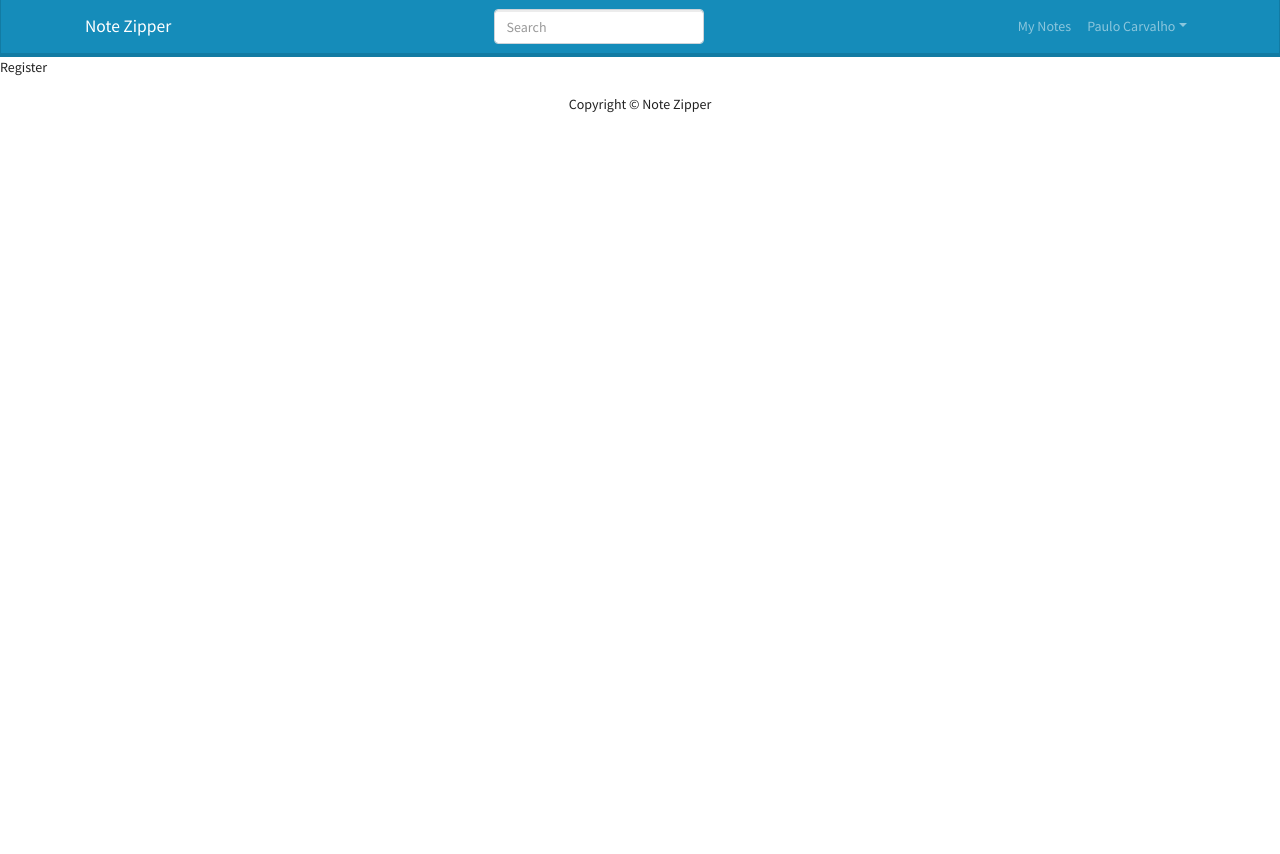
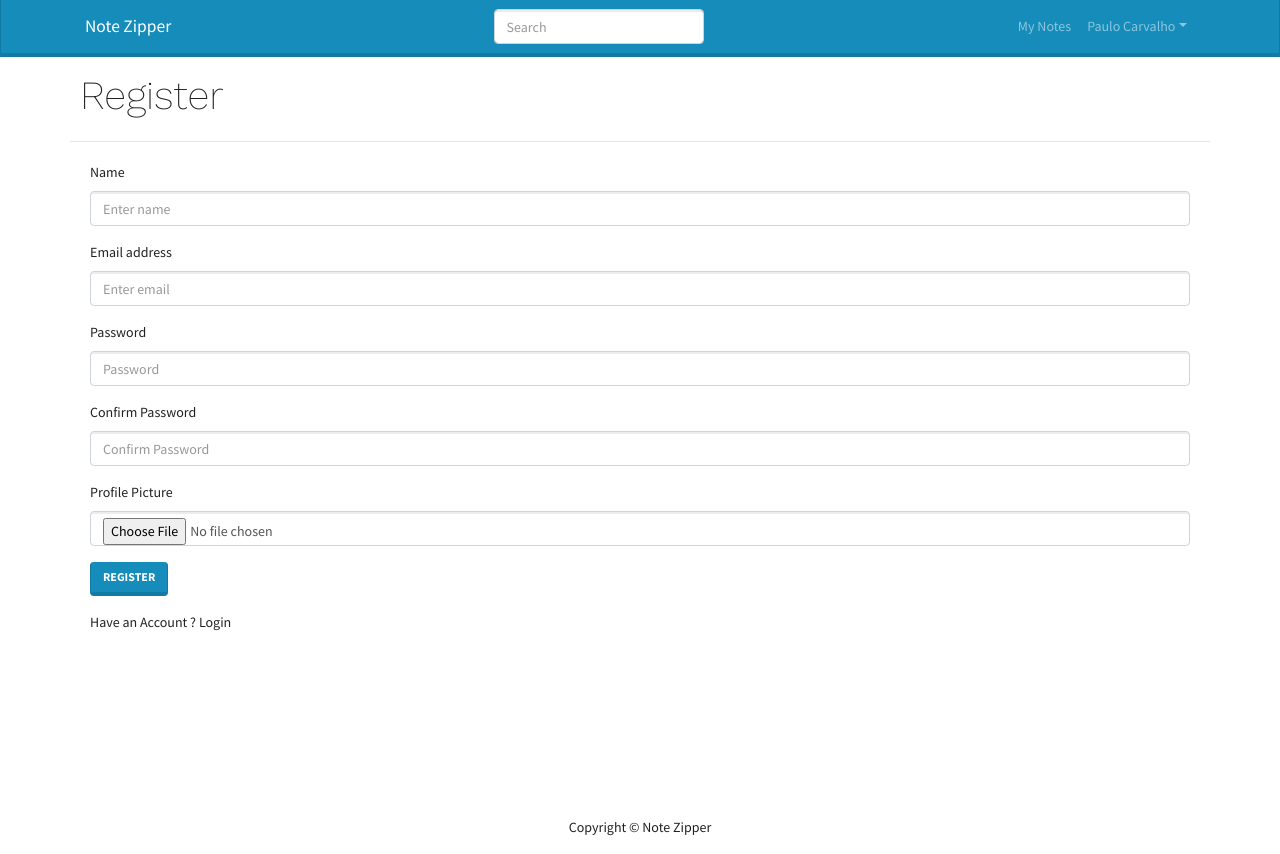
Before and after one commit to paulo-carvalho93/mern-nodezipper, a React (Create React App) app in the folder frontend/: page /register in a window 1280 px wide. Before the commit the page ends 800 px from the top, so only its background shows below. Built offline with nearby package versions, Linux system fonts and the light colour scheme; the HTML template or start-up script is replaced by a standard one.

Commit message:
feat(register): including register page and endpoint call

```diff
--- a/frontend/src/api/services.js
+++ b/frontend/src/api/services.js
@@ -12,3 +12,16 @@
     return error.response;
   }
 }
+
+export async function createUser(data) {
+  try {
+    const response = await axios.post("api/users", data, {
+      headers: {
+        "Content-type": "application/json",
+      },
+    });
+    return response;
+  } catch (error) {
+    return error.response;
+  }
+}
--- a/frontend/src/pages/Login/Login.js
+++ b/frontend/src/pages/Login/Login.js
@@ -25,7 +25,7 @@
       setLoading(false);
     } catch (error) {
       console.log('Error', error);
-      setError(error.response.data.message);
+      setError(error.data.message);
       setLoading(false);
     }
   };
--- /dev/null
+++ b/frontend/src/pages/Register/Register.css
@@ -0,0 +1,5 @@
+.loginContainer {
+  display: flex;
+  flex-direction: column;
+  margin: 20px;
+}
--- a/frontend/src/pages/Register/Register.js
+++ b/frontend/src/pages/Register/Register.js
@@ -1,8 +1,143 @@
-import React from 'react'
+import React, { useState } from 'react'
+import { Form, Button, Row, Col } from 'react-bootstrap';
+import { Link } from 'react-router-dom';
+import MainScreen from './../../components/MainScreen/MainScreen';
+import Loading from './../../components/Loading/Loading';
+import ErrorMessage from './../../components/ErrorMessage/ErrorMessage';
+import { createUser } from '../../api/services';
 
 const Register = () => {
+  const [email, setEmail] = useState("");
+  const [name, setName] = useState("");
+  const [picture, setPicture] = useState(
+    "https://icon-library.com/images/anonymous-avatar-icon/anonymous-avatar-icon-25.jpg"
+  );
+  const [password, setPassword] = useState("");
+  const [confirmPassword, setConfirmPassword] = useState("");
+  const [message, setMessage] = useState(null);
+  const [picMessage, setPicMessage] = useState(null);
+  const [error, setError] = useState(false);
+  const [loading, setLoading] = useState(false);
+
+
+  const handleSubmit = async (e) => {
+    e.preventDefault();
+
+    if (password !== confirmPassword) {
+      setMessage("Passwords do not match!");
+    } else {
+      setMessage(null);
+
+      try {
+        setLoading(true);
+        const { data } = await createUser({ name, email, password, picture });
+        localStorage.setItem("userInfo", JSON.stringify(data));
+        setLoading(false);
+      } catch (error) {
+        setError(error.data.message);
+        setLoading(false);
+      }
+    }
+  };
+
+  const handleUploadFile = async (pics) => {
+
+    if (!pics) {
+      return setPicMessage("Please, select an Image!");
+    }
+    setPicMessage(null);
+
+    if (pics.type === 'image/jpeg' || pics.type === 'image/png') {
+      const data = new FormData();
+      data.append('file', pics);
+      data.append('upload_preset', 'notezipper-mern');
+      data.append('cloud_name', 'paulocarvalho');
+
+      fetch("https://api.cloudinary.com/v1_1/paulocarvalho/image/upload", {
+        method: 'post',
+        body: data,
+      }).then((resp)=> resp.json()).then((data) => {
+        setPicture(data.url.toString());
+      }).catch((err) => {
+        console.log(err);
+      });
+    } else {
+      setPicMessage("Please, select an Image!");
+    }
+  };
+
   return (
-    <div>Register</div>
+    <MainScreen title="Register">
+       <div className="loginContainer">
+        {error && <ErrorMessage variant="danger">{error}</ErrorMessage>}
+        {message && <ErrorMessage variant="danger">{message}</ErrorMessage>}
+        {loading && <Loading />}
+        <Form onSubmit={handleSubmit}>
+          <Form.Group controlId="name"  className="mb-3">
+            <Form.Label>Name</Form.Label>
+            <Form.Control
+              type="name"
+              value={name}
+              placeholder="Enter name"
+              onChange={(e) => setName(e.target.value)}
+            />
+          </Form.Group>
+
+          <Form.Group controlId="formBasicEmail"  className="mb-3">
+            <Form.Label>Email address</Form.Label>
+            <Form.Control
+              type="email"
+              value={email}
+              placeholder="Enter email"
+              onChange={(e) => setEmail(e.target.value)}
+            />
+          </Form.Group>
+
+          <Form.Group controlId="formBasicPassword"  className="mb-3">
+            <Form.Label>Password</Form.Label>
+            <Form.Control
+              type="password"
+              value={password}
+              placeholder="Password"
+              onChange={(e) => setPassword(e.target.value)}
+            />
+          </Form.Group>
+
+          <Form.Group controlId="confirmPassword"  className="mb-3">
+            <Form.Label>Confirm Password</Form.Label>
+            <Form.Control
+              type="password"
+              value={confirmPassword}
+              placeholder="Confirm Password"
+              onChange={(e) => setConfirmPassword(e.target.value)}
+            />
+          </Form.Group>
+
+          {picMessage && (
+            <ErrorMessage variant="danger">{picMessage}</ErrorMessage>
+          )}
+          <Form.Group controlId="pic"  className="mb-3">
+            <Form.Label>Profile Picture</Form.Label>
+            <Form.Control
+              onChange={(e) => handleUploadFile(e.target.files[0])}
+              id='custom-file'
+              type="file"
+              label="Upload Profile Picture"
+              placeholder="Confirm Password"
+            />
+          </Form.Group>
+
+          <Button variant="primary" type="submit">
+            Register
+          </Button>
+        </Form>
+        <Row className="py-3">
+          <Col>
+            Have an Account ? <Link to="/login">Login</Link>
+          </Col>
+        </Row>
+      </div>
+    </MainScreen>
   )
 }
 
```
